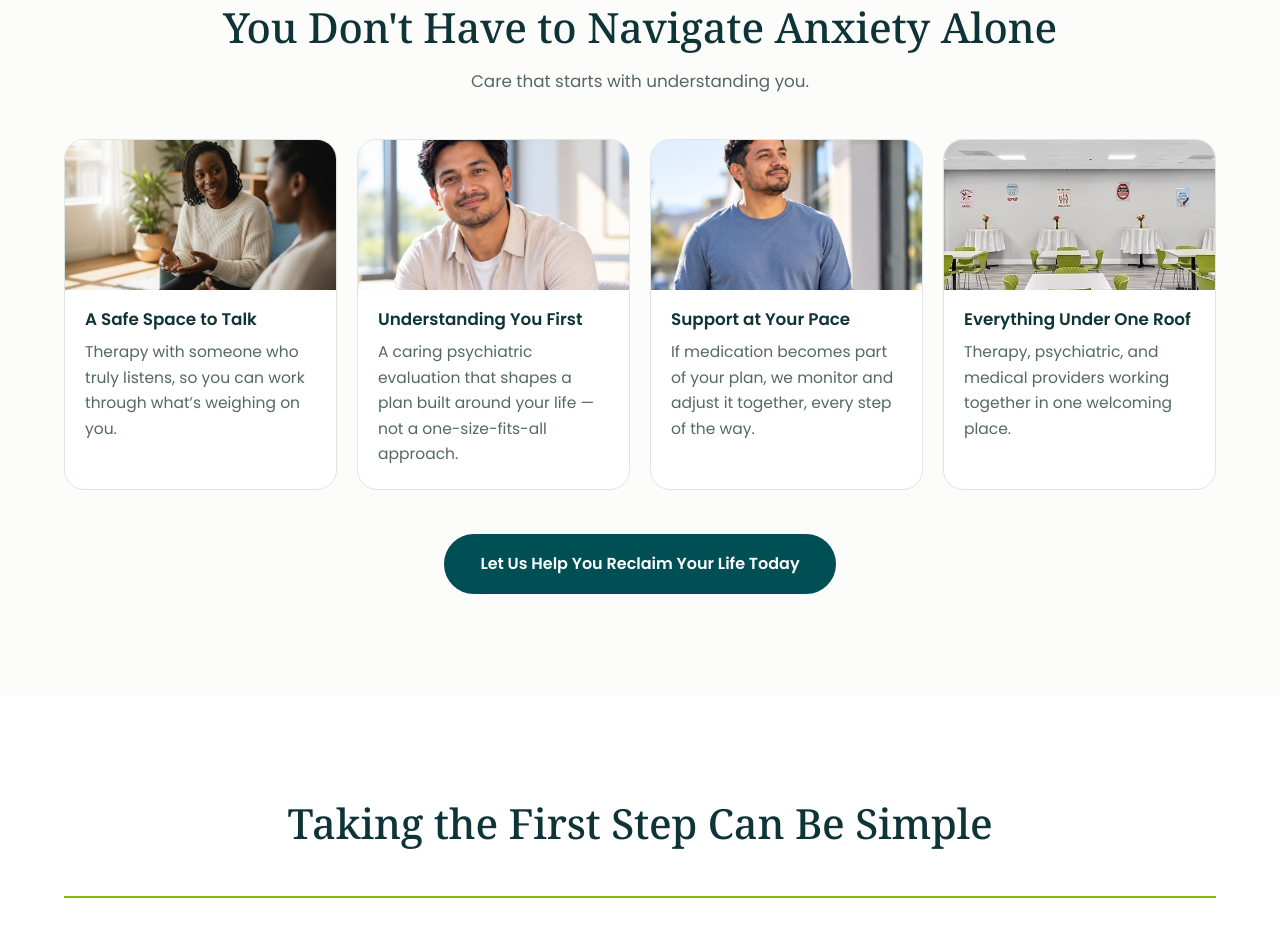
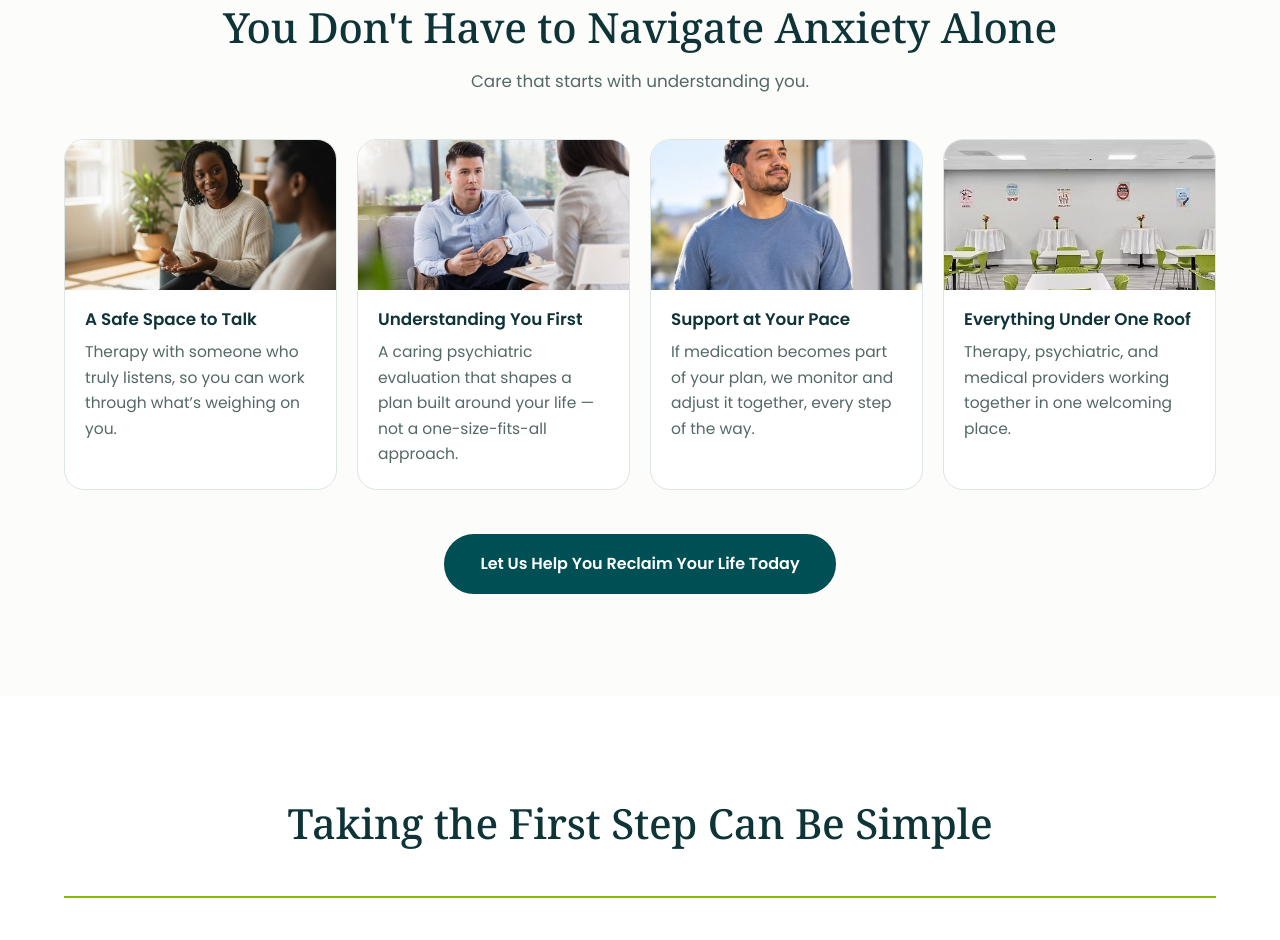
Before and after one commit to gladsamante04-gif/Reclamation-Center-Anxiety-landing-page, a website built with Vite: page index.html in a window 1280 px wide. Shown: the part 2401-3341 px from the top of the page. Built offline with nearby package versions, Linux system fonts and the light colour scheme.

Commit message:
Understanding You First card: provider conversation photo
Co-Authored-By: Claude Fable 5 <noreply@anthropic.com>
Claude-Session: https://claude.ai/code/session_01DsgnGzy7eDztcJmVojgrum

```diff
--- a/index.html
+++ b/index.html
@@ -99,7 +99,7 @@
     <p class="intro">Care that starts with understanding you.</p>
     <div class="grid grid-4 care-grid">
       <div class="card care"><img class="care-photo" src="./assets/images/therapy-session.jpg" alt="A therapist listening warmly to a client during a therapy session" loading="lazy" style="object-position:45% 28%"><div class="care-body"><h3>A Safe Space to Talk</h3><p>Therapy with someone who truly listens, so you can work through what’s weighing on you.</p></div></div>
-      <div class="card care"><img class="care-photo" src="./assets/images/seated-portrait.jpg" alt="A man sitting on a sofa in natural light, smiling gently" loading="lazy" style="object-position:50% 22%"><div class="care-body"><h3>Understanding You First</h3><p>A caring psychiatric evaluation that shapes a plan built around your life — not a one-size-fits-all approach.</p></div></div>
+      <div class="card care"><img class="care-photo" src="./assets/images/psych-eval.jpg" alt="A psychiatric provider having a friendly one-on-one conversation with a patient" loading="lazy" style="object-position:40% 20%"><div class="care-body"><h3>Understanding You First</h3><p>A caring psychiatric evaluation that shapes a plan built around your life — not a one-size-fits-all approach.</p></div></div>
       <div class="card care"><img class="care-photo" src="./assets/images/walking-outdoors.jpg" alt="A man walking outdoors on a sunny day, looking relaxed" loading="lazy" style="object-position:50% 18%"><div class="care-body"><h3>Support at Your Pace</h3><p>If medication becomes part of your plan, we monitor and adjust it together, every step of the way.</p></div></div>
       <div class="card care"><img class="care-photo" src="./assets/images/office-community-room.jpg" alt="A bright, welcoming community room at Reclamation Center" loading="lazy"><div class="care-body"><h3>Everything Under One Roof</h3><p>Therapy, psychiatric, and medical providers working together in one welcoming place.</p></div></div>
     </div>
```
Also changed, not shown: assets/images/psych-eval.jpg (added).
